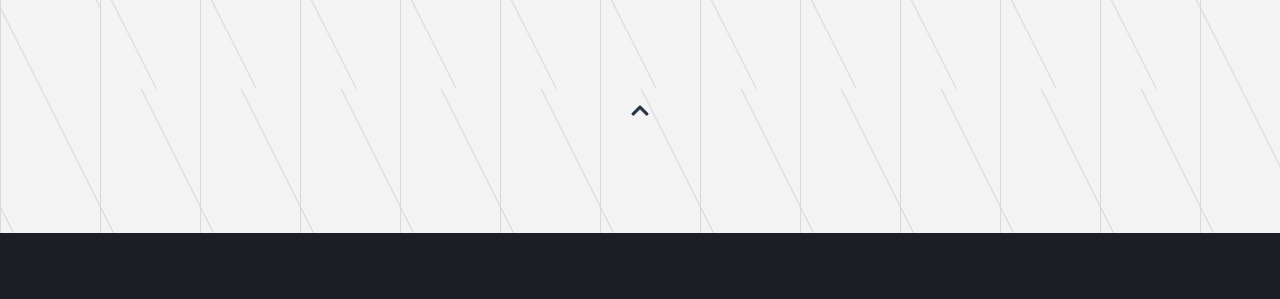
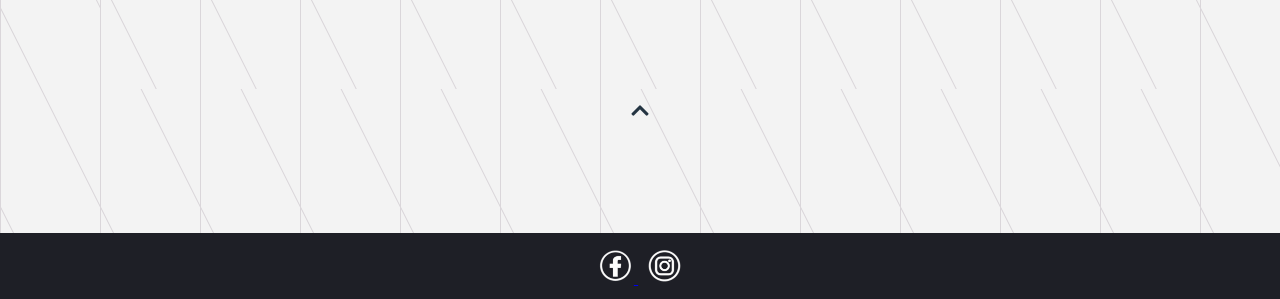
Before and after one commit to samirgannem/samirgannem.github.io, a website: page index.html in a window 1280 px wide. Shown: the part 2986-3285 px from the top of the page. Before the commit the page ends 3219 px from the top, so only its background shows below. Drawn offline with Linux system fonts and the light colour scheme; some packages are replaced by stand-ins of ours.

Commit message:
Adicao redes sociais

```diff
--- a/index.html
+++ b/index.html
@@ -212,4 +212,18 @@
       src="https://maps.googleapis.com/maps/api/js?key=AIzaSyDrVk82mPq2MCaI3xJaLgNqKKffC--eq8w&callback=initMap"></script>
 </body>
 
+<footer>
+  <div style="width: 100%; display: flex; align-content: center; align-items: center; text-align: center; justify-content: center; justify-items: center;">
+    <div style="width: 100%;">
+      <div style="margin: 5px 0 0 0; gap: 20px;">
+        <a href="https://www.facebook.com/share/16fS6Y2KyB/" target="_blank" rel="noopener noreferrer">
+          <img style="height: 36px;" src="./images/facebook.png">
+        </a>
+        <a style="margin-left: 8px;" href="https://www.instagram.com/informaticasgcv?igsh=aDFncms2eDlubmUx" target="_blank" rel="noopener noreferrer">
+          <img style="height: 36px;" src="./images/instagram.png">
+        </a>
+      </div>
+    </div>
+  </div>
+</footer>
 </html>
```
Also changed, not shown: images/facebook.png (added), images/instagram.png (added).
